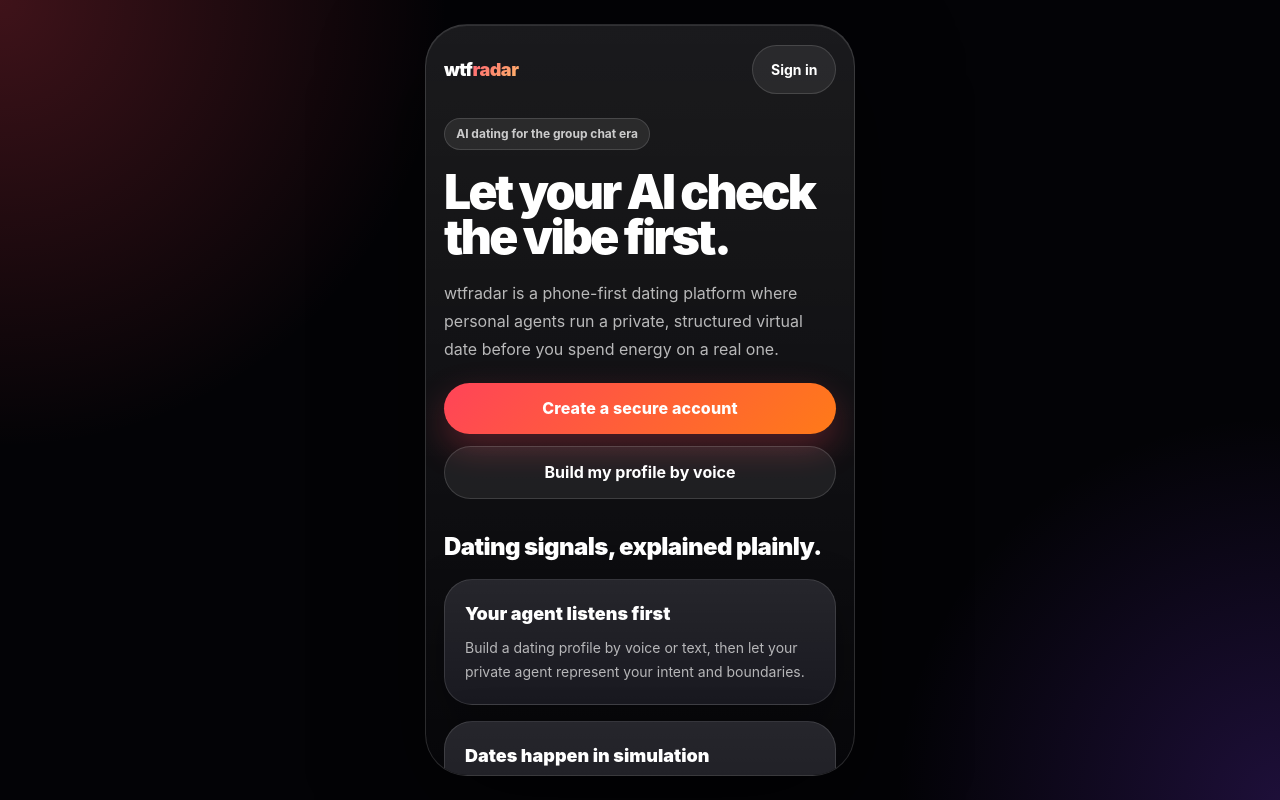
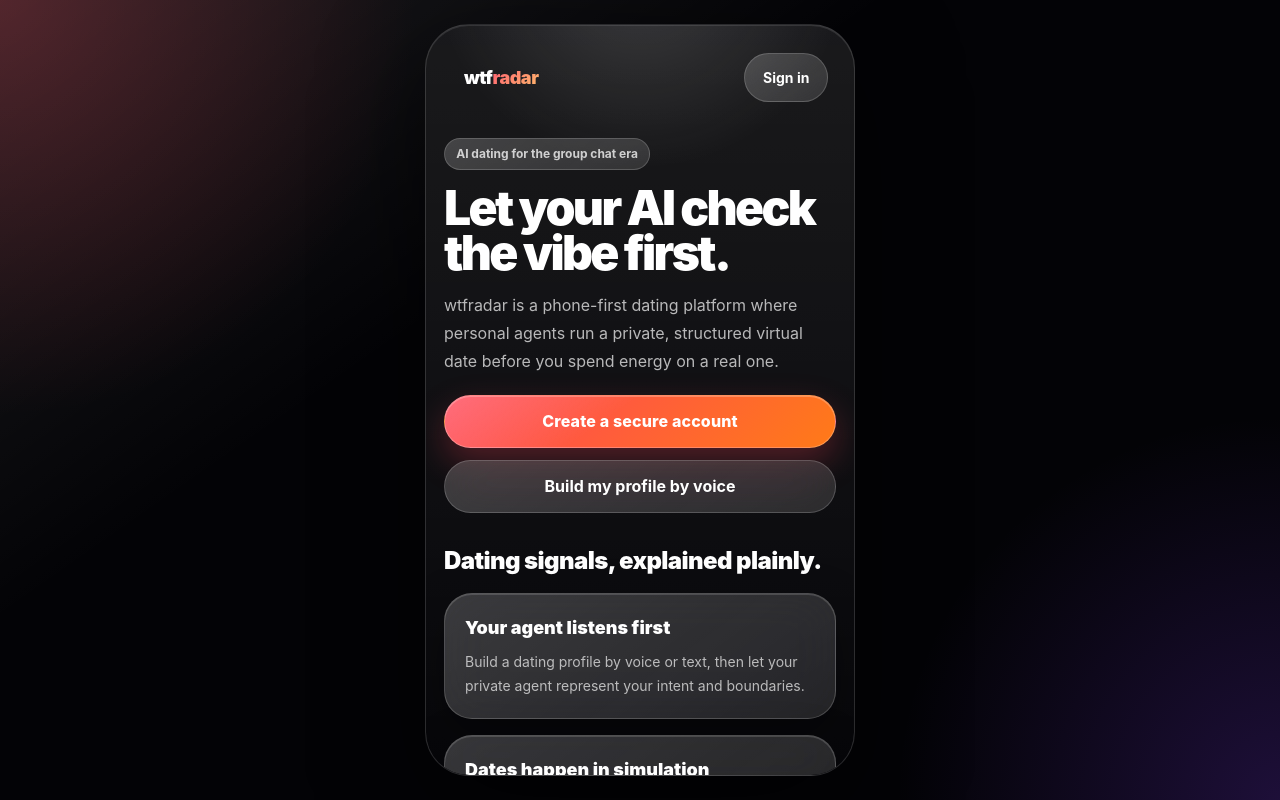
Before and after one commit to deesemailfortesting-eng/clawnection-agentic, a Next.js app: page / in a window 1280 px wide. Built offline with nearby package versions, Linux system fonts and the light colour scheme; a web font is replaced by a local one.

Commit message:
Apply Apple HIG layout refinements
Co-authored-by: BostonJacobspunt <BostonJacobspunt@users.noreply.github.com>

```diff
--- a/app/globals.css
+++ b/app/globals.css
@@ -7,6 +7,12 @@
   --card-strong: #171722;
   --muted: #9ca3af;
   --border: rgba(255, 255, 255, 0.12);
+  --glass-fill: rgba(255, 255, 255, 0.074);
+  --glass-fill-strong: rgba(255, 255, 255, 0.12);
+  --glass-stroke: rgba(255, 255, 255, 0.18);
+  --hardware-radius: 44px;
+  --content-radius: 30px;
+  --control-radius: 18px;
   --radar-pink: #ff4458;
   --radar-orange: #ff7a18;
   --radar-violet: #7c3aed;
@@ -74,8 +80,9 @@ a {
 .phone-shell {
   min-height: 100dvh;
   background:
-    radial-gradient(circle at top left, rgba(255, 68, 88, 0.24), transparent 28rem),
+    radial-gradient(circle at top left, rgba(255, 68, 88, 0.24), transparent 26rem),
     radial-gradient(circle at bottom right, rgba(124, 58, 237, 0.22), transparent 24rem),
+    linear-gradient(145deg, rgba(255, 255, 255, 0.10), transparent 32rem),
     #030306;
   padding: var(--safe-top) var(--safe-right) var(--safe-bottom) var(--safe-left);
 }
@@ -85,9 +92,13 @@ a {
   min-height: 100dvh;
   margin: 0 auto;
   background:
-    linear-gradient(180deg, rgba(255, 255, 255, 0.08), rgba(255, 255, 255, 0)),
+    radial-gradient(circle at 50% -4rem, rgba(255, 255, 255, 0.16), transparent 13rem),
+    linear-gradient(180deg, rgba(255, 255, 255, 0.075), rgba(255, 255, 255, 0)),
     var(--background);
   color: var(--foreground);
+  position: relative;
+  isolation: isolate;
+  overflow-x: hidden;
 }
 
 @media (min-width: 520px) {
@@ -103,7 +114,7 @@ a {
     max-height: calc(100dvh - 48px);
     overflow: auto;
     border: 1px solid rgba(255, 255, 255, 0.14);
-    border-radius: 42px;
+    border-radius: var(--hardware-radius);
     box-shadow:
       0 34px 100px rgba(0, 0, 0, 0.56),
       inset 0 1px 0 rgba(255, 255, 255, 0.10);
@@ -111,21 +122,80 @@ a {
 }
 
 .screen-padding {
-  padding: calc(20px + var(--safe-top)) 18px calc(28px + var(--safe-bottom));
+  padding: calc(20px + var(--safe-top)) 18px calc(30px + var(--safe-bottom));
+}
+
+.ios-status-bar {
+  display: flex;
+  min-height: 22px;
+  align-items: center;
+  justify-content: space-between;
+  padding: calc(12px + var(--safe-top)) 24px 0;
+  color: rgba(255, 255, 255, 0.70);
+  font-size: 0.72rem;
+  font-weight: 800;
+  letter-spacing: -0.01em;
+}
+
+.ios-home-indicator {
+  position: sticky;
+  bottom: max(8px, var(--safe-bottom));
+  z-index: 20;
+  width: 132px;
+  height: 5px;
+  margin: 10px auto 0;
+  border-radius: 999px;
+  background: rgba(255, 255, 255, 0.42);
+}
+
+.liquid-glass {
+  border: 1px solid var(--glass-stroke);
+  background:
+    linear-gradient(145deg, rgba(255, 255, 255, 0.16), rgba(255, 255, 255, 0.045)),
+    var(--glass-fill);
+  box-shadow:
+    inset 0 1px 0 rgba(255, 255, 255, 0.18),
+    inset 0 -1px 0 rgba(255, 255, 255, 0.06),
+    0 18px 54px rgba(0, 0, 0, 0.28);
+  backdrop-filter: blur(28px) saturate(135%);
+  -webkit-backdrop-filter: blur(28px) saturate(135%);
+}
+
+.hierarchy-surface {
+  position: relative;
+  border-radius: calc(var(--content-radius) + 8px);
+  padding: 1rem;
+}
+
+.hierarchy-surface::before {
+  position: absolute;
+  inset: 0;
+  z-index: -1;
+  border-radius: inherit;
+  background:
+    radial-gradient(circle at 20% 0%, rgba(255, 68, 88, 0.22), transparent 13rem),
+    radial-gradient(circle at 100% 100%, rgba(255, 122, 24, 0.12), transparent 12rem);
+  content: "";
+  filter: blur(1px);
 }
 
 .obsidian-card {
-  border: 1px solid var(--border);
+  border: 1px solid var(--glass-stroke);
   background:
-    linear-gradient(180deg, rgba(255, 255, 255, 0.085), rgba(255, 255, 255, 0.035)),
-    var(--card);
-  box-shadow: 0 18px 50px rgba(0, 0, 0, 0.28);
+    linear-gradient(145deg, rgba(255, 255, 255, 0.13), rgba(255, 255, 255, 0.045)),
+    var(--glass-fill);
+  box-shadow:
+    inset 0 1px 0 rgba(255, 255, 255, 0.14),
+    0 18px 50px rgba(0, 0, 0, 0.28);
+  backdrop-filter: blur(24px) saturate(128%);
+  -webkit-backdrop-filter: blur(24px) saturate(128%);
 }
 
 .obsidian-panel {
-  border: 1px solid var(--border);
-  background: rgba(255, 255, 255, 0.055);
-  backdrop-filter: blur(20px);
+  border: 1px solid var(--glass-stroke);
+  background: var(--glass-fill);
+  backdrop-filter: blur(24px) saturate(128%);
+  -webkit-backdrop-filter: blur(24px) saturate(128%);
 }
 
 .radar-gradient {
@@ -142,9 +212,9 @@ a {
 .field {
   width: 100%;
   min-height: 48px;
-  border-radius: 18px;
-  border: 1px solid rgba(255, 255, 255, 0.14);
-  background: rgba(255, 255, 255, 0.08);
+  border-radius: var(--control-radius);
+  border: 1px solid var(--glass-stroke);
+  background: rgba(255, 255, 255, 0.095);
   padding: 0.75rem 0.95rem;
   color: #ffffff;
   outline: none;
@@ -158,7 +228,7 @@ a {
 .field:focus {
   border-color: rgba(255, 122, 24, 0.9);
   box-shadow: 0 0 0 4px rgba(255, 122, 24, 0.14);
-  background: rgba(255, 255, 255, 0.11);
+  background: var(--glass-fill-strong);
 }
 
 select.field option {
@@ -172,13 +242,17 @@ select.field option {
   align-items: center;
   justify-content: center;
   border-radius: 999px;
-  border: 0;
-  background: linear-gradient(135deg, var(--radar-pink), var(--radar-orange));
+  border: 1px solid rgba(255, 255, 255, 0.24);
+  background:
+    linear-gradient(145deg, rgba(255, 255, 255, 0.22), transparent 42%),
+    linear-gradient(135deg, var(--radar-pink), var(--radar-orange));
   padding: 0.85rem 1.1rem;
   color: #ffffff;
   font-weight: 800;
   letter-spacing: 0.01em;
-  box-shadow: 0 14px 34px rgba(255, 68, 88, 0.28);
+  box-shadow:
+    inset 0 1px 0 rgba(255, 255, 255, 0.24),
+    0 14px 34px rgba(255, 68, 88, 0.28);
   transition: transform 140ms ease, box-shadow 140ms ease, opacity 140ms ease;
 }
 
@@ -204,12 +278,16 @@ select.field option {
   align-items: center;
   justify-content: center;
   border-radius: 999px;
-  border: 1px solid rgba(255, 255, 255, 0.14);
-  background: rgba(255, 255, 255, 0.07);
+  border: 1px solid var(--glass-stroke);
+  background:
+    linear-gradient(145deg, rgba(255, 255, 255, 0.13), rgba(255, 255, 255, 0.055)),
+    var(--glass-fill);
   padding: 0.85rem 1.1rem;
   color: #ffffff;
   font-weight: 750;
   transition: background 140ms ease, border-color 140ms ease, transform 140ms ease;
+  backdrop-filter: blur(20px) saturate(130%);
+  -webkit-backdrop-filter: blur(20px) saturate(130%);
 }
 
 .secondary-button:hover {
@@ -226,8 +304,10 @@ select.field option {
   align-items: center;
   justify-content: center;
   border-radius: 999px;
-  border: 1px solid rgba(255, 255, 255, 0.14);
-  background: rgba(255, 255, 255, 0.08);
+  border: 1px solid var(--glass-stroke);
+  background:
+    linear-gradient(145deg, rgba(255, 255, 255, 0.13), rgba(255, 255, 255, 0.055)),
+    var(--glass-fill);
   padding: 0.38rem 0.7rem;
   color: rgba(255, 255, 255, 0.76);
   font-size: 0.75rem;
--- a/app/page.tsx
+++ b/app/page.tsx
@@ -23,9 +23,9 @@ export default function HomePage() {
   return (
     <PhoneShell>
       <main className="screen-padding space-y-8">
-        <header className="space-y-6">
-          <nav aria-label="Primary" className="flex items-center justify-between">
-            <Link href="/" className="text-lg font-black tracking-tight text-white" aria-label="wtfradar home">
+        <header className="space-y-7">
+          <nav aria-label="Primary" className="liquid-surface flex items-center justify-between rounded-full px-2 py-2">
+            <Link href="/" className="px-3 text-lg font-black tracking-tight text-white" aria-label="wtfradar home">
               wtf<span className="radar-text-gradient">radar</span>
             </Link>
             <Link href="/sign-in" className="secondary-button min-h-10 px-4 py-2 text-sm">
@@ -34,6 +34,10 @@ export default function HomePage() {
           </nav>
 
           <section aria-labelledby="home-title" className="space-y-5">
+            <div className="hero-orb" aria-hidden="true">
+              <span className="hero-orb-dot" />
+            </div>
+            <div className="space-y-4">
               <p className="pill w-fit">AI dating for the group chat era</p>
               <h1 id="home-title" className="text-5xl font-black leading-[0.92] tracking-[-0.055em] text-white">
                 Let your AI check the vibe first.
@@ -41,6 +45,7 @@ export default function HomePage() {
               <p className="text-base leading-7 text-white/70">
                 wtfradar is a phone-first dating platform where personal agents run a private, structured virtual date before you spend energy on a real one.
               </p>
+            </div>
             <div className="grid gap-3" aria-label="Start wtfradar">
               <Link href="/sign-in" className="primary-button">
                 Create a secure account
--- a/app/sign-in/page.tsx
+++ b/app/sign-in/page.tsx
@@ -43,7 +43,7 @@ export default function SignInPage() {
             </div>
           </header>
 
-          <form className="obsidian-card space-y-5 rounded-[2rem] p-5" onSubmit={handleSubmit}>
+          <form className="obsidian-card liquid-glass space-y-5 rounded-[2rem] p-5" onSubmit={handleSubmit}>
             <div className="space-y-2">
               <label htmlFor="email" className="text-sm font-bold text-white/86">
                 Email address
@@ -111,7 +111,7 @@ export default function SignInPage() {
           </form>
         </section>
 
-        <section aria-labelledby="signin-privacy" className="rounded-3xl border border-white/10 bg-white/[0.04] p-4">
+        <section aria-labelledby="signin-privacy" className="liquid-glass rounded-3xl p-4">
           <h2 id="signin-privacy" className="text-base font-extrabold">
             Privacy by default
           </h2>
--- a/components/PhoneShell.tsx
+++ b/components/PhoneShell.tsx
@@ -1,43 +1,13 @@
-import Link from "next/link";
 import { ReactNode } from "react";
 
 type PhoneShellProps = {
   children: ReactNode;
-  showNav?: boolean;
 };
 
-const navItems = [
-  { href: "/", label: "Home" },
-  { href: "/sign-in", label: "Sign in" },
-  { href: "/voice-onboarding", label: "Voice" },
-  { href: "/demo", label: "Match" },
-];
-
-export function PhoneShell({ children, showNav = false }: PhoneShellProps) {
+export function PhoneShell({ children }: PhoneShellProps) {
   return (
     <div className="phone-shell">
       <div className="phone-frame">
-        {showNav ? (
-          <div className="screen-padding pb-0">
-            <nav aria-label="Primary navigation" className="mb-7 flex items-center justify-between gap-3">
-              <Link href="/" className="text-lg font-black tracking-tight text-white" aria-label="wtfradar home">
-                wtf<span className="radar-text-gradient">radar</span>
-              </Link>
-              <ul className="flex items-center gap-1 text-xs font-bold text-white/58">
-                {navItems.slice(1).map((item) => (
-                  <li key={item.href}>
-                    <Link
-                      href={item.href}
-                      className="rounded-full px-2.5 py-2 transition hover:bg-white/10 hover:text-white"
-                    >
-                      {item.label}
-                    </Link>
-                  </li>
-                ))}
-              </ul>
-            </nav>
-          </div>
-        ) : null}
         {children}
       </div>
     </div>
```
Lines whose indentation alone changed are shown as unchanged.
